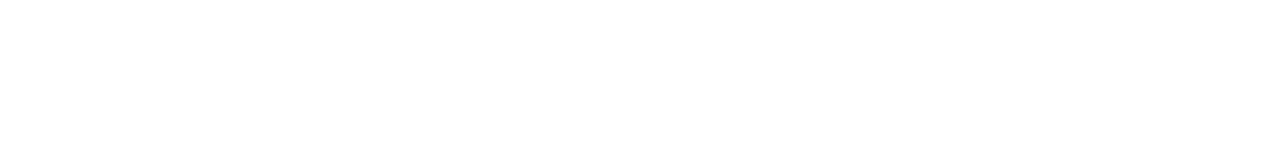
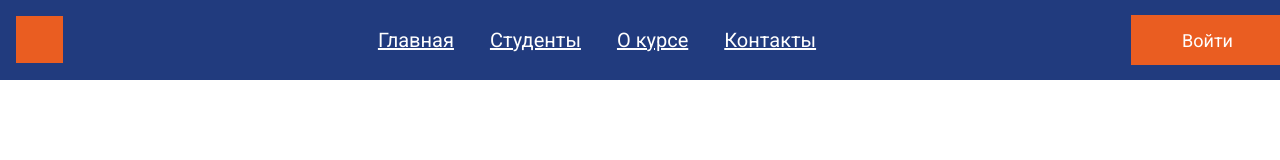
Before and after one commit to dr-moscow/DiplomSite, a plain HTML site: page index.html in a window 1280 px wide. Drawn offline with Linux system fonts and the light colour scheme.

Commit message:
Сделана шапка сайта

```diff
--- a/css/style.css
+++ b/css/style.css
@@ -1,3 +1,62 @@
-html {
+.body {
+	margin: 0px;
+}
+
+.header { /*шапка сайта*/
+	display: flex;
+	box-sizing: border-box;
+	width: 1300px;
+	height: 80px;
+	margin: 0 auto;
+	padding-right: 16px;
+	background: #213B7E;
+	min-height: 80px;
+	justify-content: space-between;
+	align-items: center;
+}
+
+.img-logo {
+	display: flex;
+	padding: 16px 0px 17px 16px;
+}
+
+.navigate { /*навигация по шапке*/
+	display: flex;
+	align-self: stretch;
+	padding: 0px;
+	margin: 0px;
 	font-family: 'Roboto', sans-serif;
 }
+
+.menu-link { /*само меню навигации шапки*/
+	display: flex;
+	align-self: stretch;
+	padding: 0px;
+	margin: 0px;
+	align-items: center;
+	padding: 0 18px;
+	background-color: #213B7E;
+	color: #FFFFFF;
+	font-weight: 400;
+	font-size: 20px;
+}
+
+.menu-link:hover {
+	background-color: #FFFFFF;
+	color: #213B7E;
+	text-decoration: none;
+}
+
+.login { /*кнопка Логин*/
+	display: flex;
+	justify-content: center;
+	width: 153px;
+	height: 50px;
+	align-items: center;
+	background-color: #EA5D21;
+	color: #FFFFFF;
+	font-size: 18px;
+	font-weight: 400;
+	font-style: normal;
+	font-family: 'Roboto';
+}
--- a/index.html
+++ b/index.html
@@ -1,5 +1,6 @@
 <!DOCTYPE html>
 <html lang="ru">
+
 <head>
 	<meta charset="UTF-8">
 	<meta http-equiv="X-UA-Compatible" content="IE=edge">
@@ -7,10 +8,20 @@
 	<link rel="preconnect" href="https://fonts.googleapis.com">
 	<link rel="preconnect" href="https://fonts.gstatic.com" crossorigin>
 	<link href="https://fonts.googleapis.com/css2?family=Roboto:wght@400;500;700&display=swap" rel="stylesheet">
-	<link rel="stylesheet" type="text/css" href="css/style.css">
+	<link rel="stylesheet" href="css/style.css">
 	<title>Сайт группы</title>
 </head>
-<body>
 
+<body class="body">
+	<header class="header">
+		<img class="img-logo" src="img/logo.svg" alt="Логотип сайта">
+		<nav class="navigate">
+			<a class="menu-link" href="index.html">Главная</a>
+			<a class="menu-link" href="">Студенты</a>
+			<a class="menu-link" href="">О курсе</a>
+			<a class="menu-link" href="">Контакты</a>
+		</nav>
+		<a class="login">Войти</a>
+	</header>
 </body>
 </html>
```
Also changed, not shown: img/logo.svg (added).
